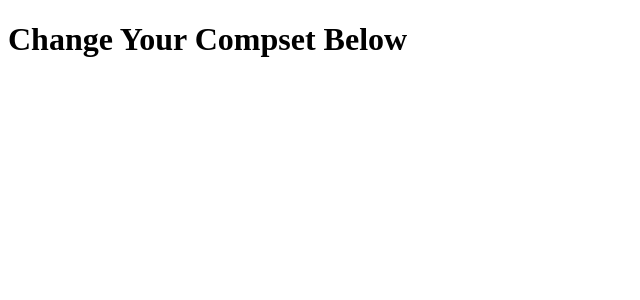
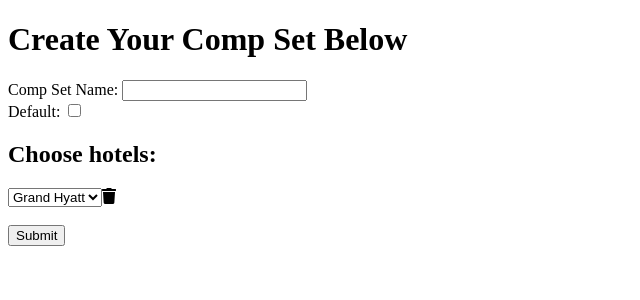
Before and after one commit to kgermeroth/PopWatch, a Flask app: page /create in a window 1280 px wide. Shown: the top 300 px of the page, without its empty margins (0-640 px from the left). Run offline with Flask 2, Linux system fonts and the light colour scheme; data that the repository does not hold is empty; some libraries are stand-ins or nearby versions.

Commit message:
added rest of form for hotel selection

```diff
--- a/server.py
+++ b/server.py
@@ -3,6 +3,7 @@ from jinja2 import StrictUndefined
 from flask import Flask, render_template, request, redirect, flash, session
 from flask_debugtoolbar import DebugToolbarExtension
 from model import *
+import jsonify
 
 app = Flask(__name__)
 
@@ -94,6 +95,12 @@ def show_manage_compset():
 
 	return render_template('create.html', hotels=hotels)
 
+@app.route('/set_comp_set')
+def process_new_set():
+	"""Takes in new comp set and processes it"""
+
+	return redirect('/dashboard')
+
 @app.route('/dashboard')
 def show_dashboard():
 	"""Displays dashboard page"""
--- a/templates/create.html
+++ b/templates/create.html
@@ -8,9 +8,15 @@
 
 {% block content %}
 
-	<h1>Change Your Compset Below</h1>
+	<h1>Create Your Comp Set Below</h1>
 
-	<div id="root"></div>
+	<form action='/set_comp_set'>
+		Comp Set Name: <input type="text" name="view_name"><br>
+		Default: <input type="checkbox" name="default" value="true">
+		<h2>Choose hotels:</h2>
+		<div id="hotel-dropdowns"></div><br>
+		<input type="submit">
+	</form>
 
 
 
```
